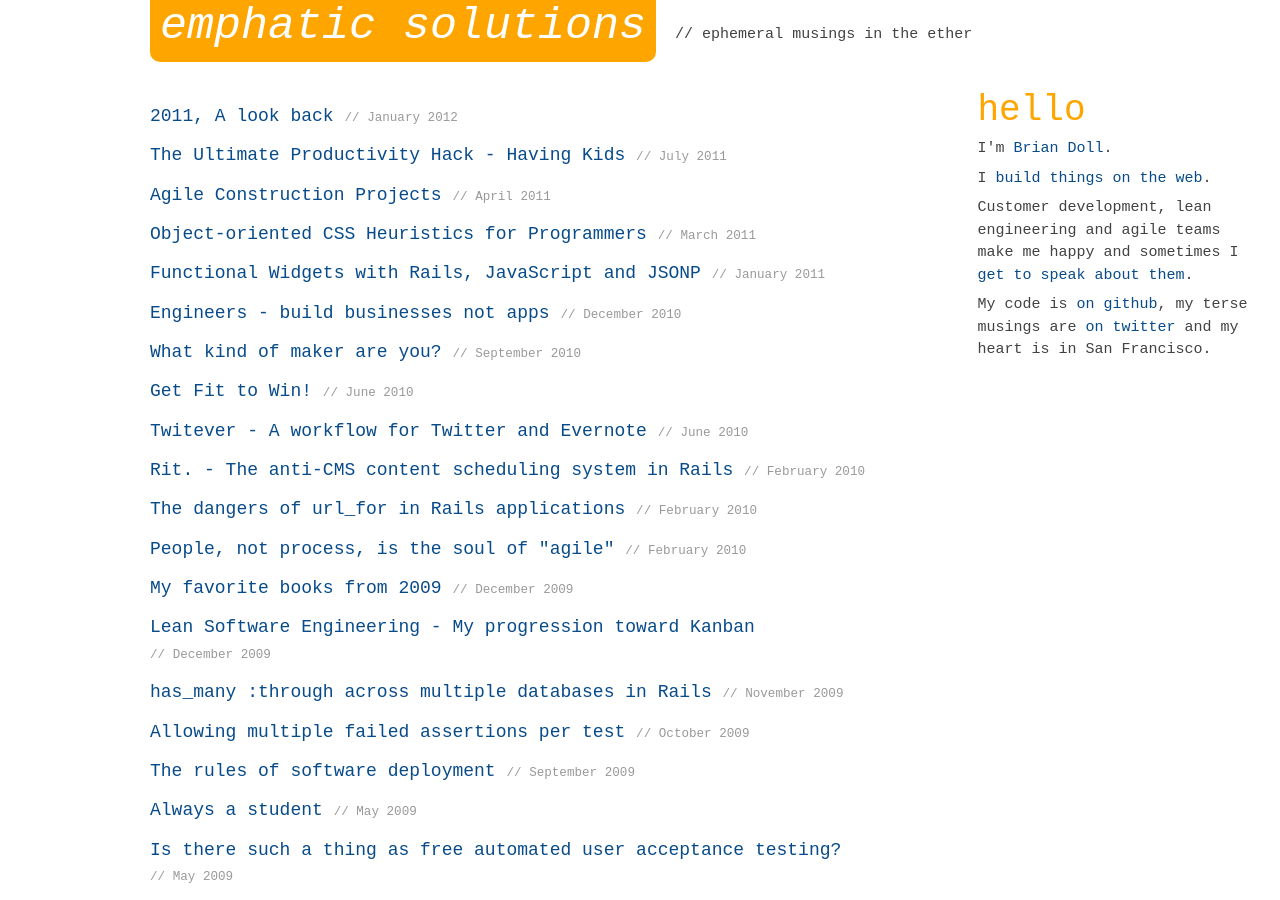
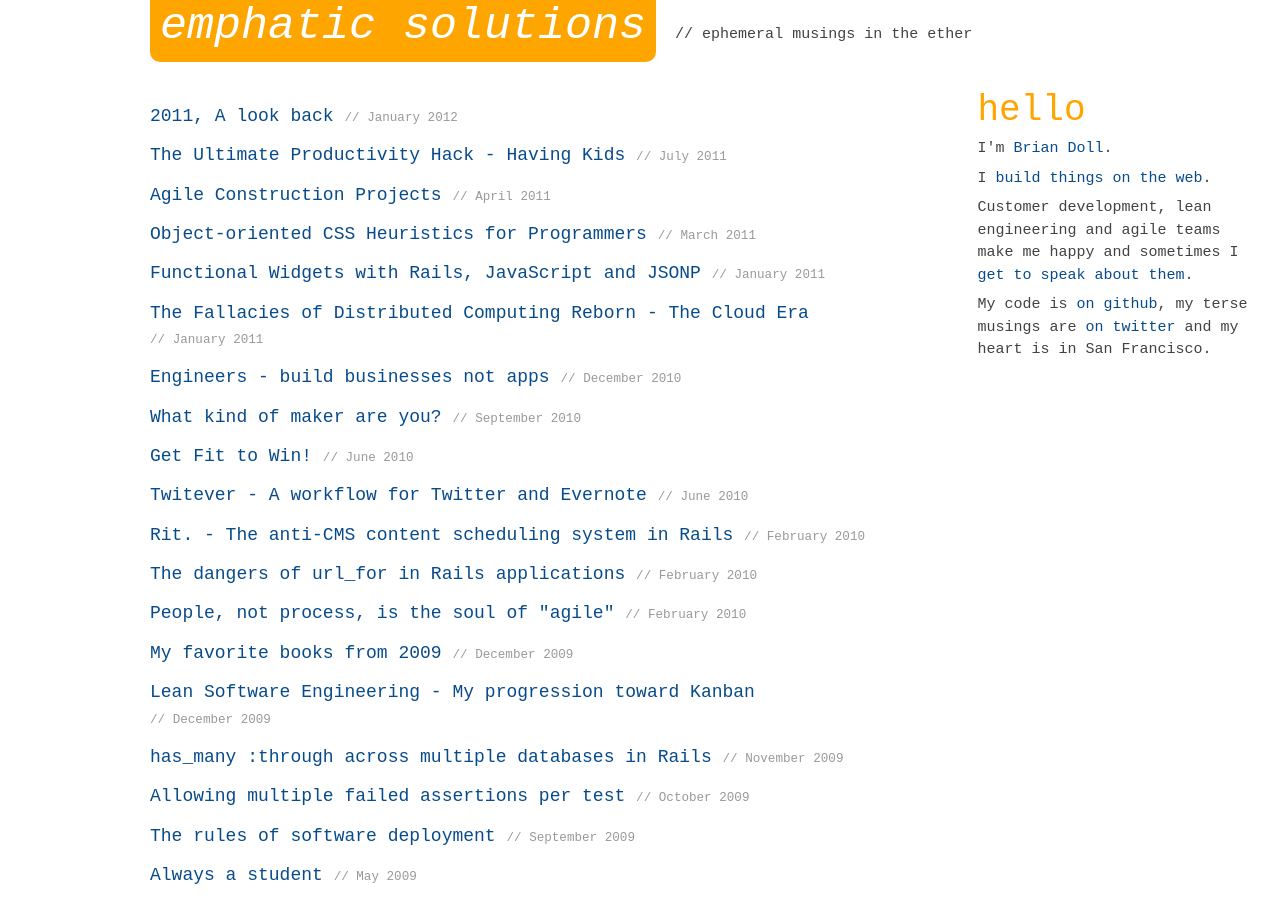
Before and after one commit to briandoll/briandoll.github.com, a Jekyll site: the page built from index.html, in a window 1280 px wide and 900 px high. Built offline with Jekyll 4.4.1, drawn with Linux system fonts in a browser that asks for light colours; nearby versions of some CDN libraries; some web fonts are replaced; some of the changed lines change nothing that is shown.

Commit message:
republish fallacies post to my blog

```diff
--- /dev/null
+++ b/_posts/2011-01-06-the-fallacies-of-distributed-computing-in-the-cloud-era.md
@@ -0,0 +1,91 @@
+---
+layout: post
+title: The Fallacies of Distributed Computing Reborn - The Cloud Era
+---
+
+*This post was originally written for [New Relic](http://newrelic.com) in January, 2011*
+
+Seventeen years ago, long before Sun Microsystems was putting the <em>"dot in dot-com"</em>, <a href="http://en.wikipedia.org/wiki/L._Peter_Deutsch">L. Peter Deutsch</a>, then a Fellow at Sun, wrote <a href="http://blogs.sun.com/jag/resource/Fallacies.html">The Fallacies of Distributed Computing</a>, a classic and often quoted list of assumptions that programmers may falsely believe when building distributed systems.
+
+The fallacies are:
+<ol>
+	<li>The network is reliable</li>
+	<li>Latency is zero</li>
+	<li>Bandwidth is infinite</li>
+	<li>The network is secure</li>
+	<li>Topology doesn't change</li>
+	<li>There is one administrator</li>
+	<li>Transport cost is zero</li>
+	<li>The network is homogeneous</li>
+</ol>
+
+### TL;DR
+
+The Fallacies of Distributed Computing applies directly to web applications, and is especially important when developing applications hosted in the cloud.
+
+### What is a Distributed System?
+
+> A collection of independent computers that appears to its users as a single coherent system<br />&nbsp;&nbsp;- Tanenbaum and Steen: [Distributed Systems: Principles and Paradigms](http://www.cs.vu.nl/~ast/books/ds1/)
+
+> You know you have a distributed system when the crash of a computer you’ve never heard of stops you from getting any work done.<br/>&nbsp;&nbsp; - Leslie Lamport : [Security Engineering: A Guide to Building Dependable Distributed Systems](http://www.cl.cam.ac.uk/~rja14/book.html)
+
+> A distributed system is an application that executes a collection of protocols to coordinate the actions of multiple processes on a network, such that all components cooperate together to perform a single or small set of related tasks.<br/>&nbsp;&nbsp;- [Introduction to Distributed System Design - Google Code University](http://code.google.com/edu/parallel/dsd-tutorial.html")
+
+### Web Apps Are Distributed Systems
+
+Web applications are composed of multiple systems working closely together.  Proxy servers, cache servers, load balancers, web servers, application servers and databases are all likely to be involved in processing a single web request.  Many web applications also leverage other web-APIs. An application may show your [friends on Facebook](http://developers.facebook.com/), allow you to [post to Twitter](https://dev.twitter.com/), or store some files on [Amazon's S3 storage service](http://aws.amazon.com/s3/).
+
+### Web Apps in The Cloud
+
+Ignore the fallacies at your own peril.  For a little while, you might pretend that some of the fallacies don't apply to you when you host applications in datacenters with your own hardware.  Hosting applications in the cloud provides no such grace period.  Failure will happen.  Hosting in the cloud, while being the easiest way to scale a web application, means facing up to these fallacies immediately.
+
+When Netflix moved to the cloud, they were [quick to realize that they could not ignore the fallacies](http://techblog.netflix.com/2010/12/5-lessons-weve-learned-using-aws.html):
+
+> "I knew to expect higher rates of individual instance failure in AWS, but I hadn’t thought through some of these sorts of implications." <br/><br/> "AWS networking has more variable latency. We’ve had to be much more structured about “over the wire” interactions, even as we’ve transitioned to a more highly distributed architecture."<br/><br/>"Co-tenancy can introduce variance in throughput at any level of the stack. You’ve got to either be willing to abandon any specific subtask, or manage your resources within AWS to avoid co-tenancy where you must."<br/><br/> "We’re designing each distributed system to expect and tolerate failure from other systems on which it depends."<br/><br/>&nbsp;&nbsp; -  John Ciancutti, Vice President of Personalization Technology at Netflix, Inc
+
+### The Cloud vs. The Fallacies
+
+The Fallacies of Distributed Computing are even more important to consider when building web applications in the cloud.  While it seems obvious that the cloud highlights these fallacies more than ever (as Netflix noted recently), not everyone agrees.  [Tim Bray](http://www.tbray.org/ongoing) is currently an Android Developer Advocate at Google, former Director of Web Technologies at Sun and editor of the W3C XML specification.  I was surprised to find a post from 2009, [The Web vs. The Fallacies](http://www.tbray.org/ongoing/When/200x/2009/05/25/HTTP-and-the-Fallacies-of-Distributed-Computing), where Tim suggests that the Fallacies are much less important to systems built on the web.  I was even more surprised that he [still agrees with that assertion](http://twitter.com/timbray/status/15548456986742784) when [I asked him](http://twitter.com/briandoll/status/15496214912966656).   Let's see if I can change Tim's mind.
+
+## Disputing The Fallacies: The Cloud Era
+
+### 1. The network is reliable
+
+When you consume web APIs from Facebook, Twitter or Amazon, "the network" is the internet.  How reliable, within a given performance window, is the aggregate of all the web services you interact with?  Tim Bray suggests "if a <code>GET</code> gets a network blowup, just do it again".  Sure, we all do that.  If a page loads really slowly and appears to hang, we just refresh. Do you do that with each of your services and API calls?
+
+The network is not reliable.  When you add up all the points of failure for all the various services and APIs you use, the odds of failure are not just high, they are a given.  Instead, build an app that can function at reduced capacity when a given service is offline.
+
+
+### 2. Latency is zero
+
+Try as we might, there just isn't a way to improve the speed of light.  Serving customers half-way around the globe affects performance in big ways.  Moving services closer to your customers via cloud availability zones and content delivery networks can help tremendously.  Ignore latency online and you're likely throwing away customers from half the globe.
+
+
+### 3. Bandwidth is infinite
+
+Not long ago everyone had high-speed internet access at home. (Not everyone, of course.  The [digital divide](http://en.wikipedia.org/wiki/Digital_divide) is real.) Wireless hotspots filled every home and apartment and the web felt fast.  A few years ago this started to change.  Starting with the iPhone, web applications were being used not just over high-speed internet connections, but over phone networks.  Using web apps on mobile devices and tablets reminds us that bandwidth problems did not disappear with the dial-up modem.  Stay mindful of how much data you're shipping across the wire and all your users will be grateful.  For a great read on how The Fallacies apply to mobile development, check out this great series of posts by our friends at [Carbon Five on iPhone Distributed Computing Fallacies](http://blog.carbonfive.com/2010/11/17/fallacy-1-the-network-is-reliabl).
+
+### 4. The network is secure
+
+Network security can be a full-time job for a prominent web business.  [Transport layer security](http://en.wikipedia.org/wiki/Transport_Layer_Security) is great, except when we leak security tokens over insecure connections.  [Firesheep](http://codebutler.com/firesheep) brought some necessary attention last year to the prevalence of private security tokens littering insecure connections, ripe for snooping by the guy in the corner of your favorite coffee shop sipping chai.  The network is not secure, and the more we move our lives online the higher the risk of exposure.  Keep a [security mindset](http://www.schneier.com/blog/archives/2008/03/the_security_mi_1.html)  when developing your apps and keep your users safe.
+
+
+### 5. Topology doesn't change
+
+One of the biggest benefits of moving applications to the cloud is the ability to change topology at will.  Add new app servers.  Upgrade (and possibly change the architecture of) the CPU on your database server in the middle of the day.  Add reverse proxy servers, cache servers, change CDN providers, migrate availability zones.  Topology changes all the time.  Depending on a static infrastructure design not only limits your ability to respond to change, it increases the likelihood of site-wide outages.
+
+### 6. There is one administrator
+
+Of course there isn't just one administrator.  Even with applications hosted in your own private datacenter, your applications are likely interacting with systems outside your administrative control.  These systems may have performance, availability or security issues that you have no direct influence over.  Staying mindful that these systems are beyond your control can help you ensure they have minimal impact on your services when they are unresponsive.
+
+### 7. Transport cost is zero
+
+Not only is transport cost not zero, it's priced like any other commodity and can be purchased per transaction, per gigabyte, per compute hour, etc.  Cloud storage costs (and transport of that storage) are a major component of application hosting costs, just ask anyone doing video streaming online how close to zero their transport costs are.
+
+### 8. The network is homogeneous
+
+This fallacy was added to the original seven by James Gosling, creator of Java, in 1997.  The best part of this fallacy is that it might actually be true.  Almost.  Between [REST](http://en.wikipedia.org/wiki/Representational_State_Transfer) and [JSON](http://en.wikipedia.org/wiki/Json) APIs, have you ever had to think about the implementation of an external service, beyond satisfying your curiosity?  You're much more likely to see [libraries producing invalid messages](http://www.google.com/#sclient=psy&amp;q=invalid+json) than you are operating systems playing a role.
+
+### Building performant distributed web applications is hard
+
+The Fallacies were coined 17 years ago, but they apply just as well today.  Back then folks might have been fooled into actually believing them, but we're smarter than that, right?  Knowing what gotchas await our web applications, most notably those hosted in the cloud, can help us build better, faster and more performant applications.  Isn't that what we all want?
--- a/_posts/2012-01-26-2011-a-look-back.md
+++ b/_posts/2012-01-26-2011-a-look-back.md
@@ -8,7 +8,7 @@ A brief look back over what I've been up to in 2011.
 Learning
 ---------
 
-I wrote [The Fallacies of Distributed Computing Reborn: The Cloud Era](http://foo.com) in Januaray of last year and gave a talk on it at Dreamforce.  Broadly speaking, these fallacies are just known constraints imposed on distributed systems by the current state of technology.  I spent a lot of time this year talking to [New Relic](http://newrelic.com/) customers about the systems they are building.  It's so great to see continued awareness of the challenges in scaling web applications, and even better to see the many interesting solutions people are working on.
+I wrote [The Fallacies of Distributed Computing Reborn: The Cloud Era](http://emphaticsolutions.com/2011/01/06/the-fallacies-of-distributed-computing-in-the-cloud-era.html) in Januaray of last year and gave a talk on it at Dreamforce.  Broadly speaking, these fallacies are just known constraints imposed on distributed systems by the current state of technology.  I spent a lot of time this year talking to [New Relic](http://newrelic.com/) customers about the systems they are building.  It's so great to see continued awareness of the challenges in scaling web applications, and even better to see the many interesting solutions people are working on.
 
 I learned a lot in the last year about the nuances of scaling a SaaS business as well. The rate of signups and new customers for New Relic in 2011 increased dramatically and it was quite the wild ride.
 
```
